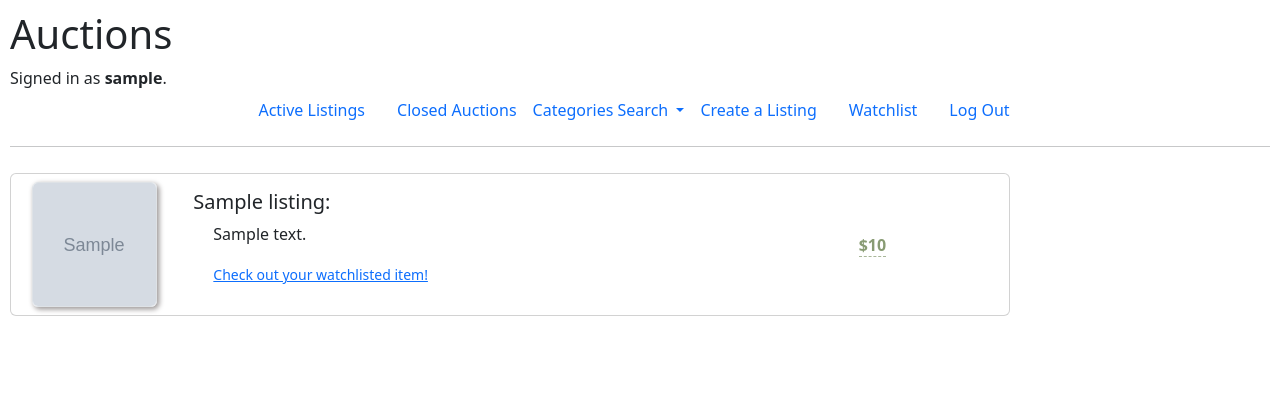
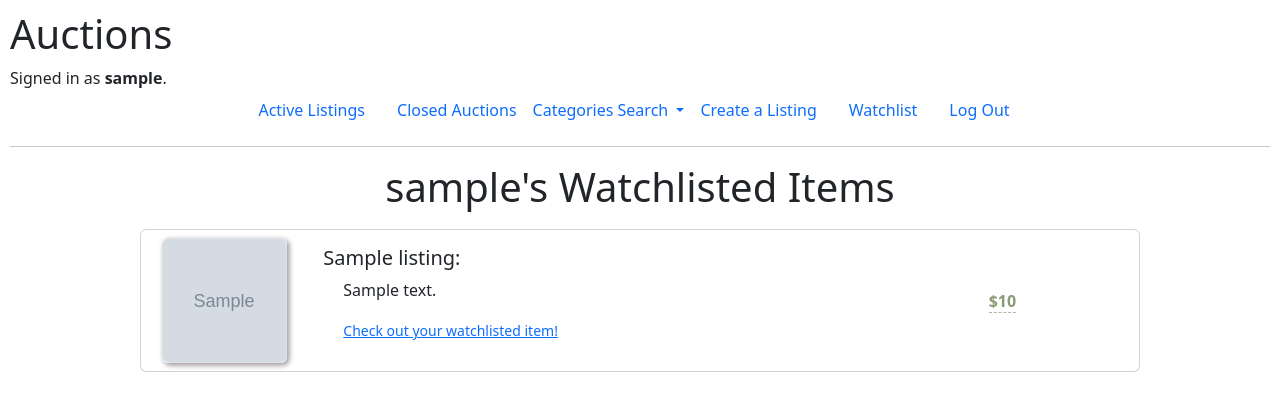
Before and after one commit to NearBee/Commerce, a Django app: a page that uses commerce/auctions/templates/auctions/watchlist.html in a window 1280 px wide. Shown: the top 411 px of the page. Run offline with Django 3.2, Linux system fonts and the light colour scheme; a user stored in the database is signed in; tables that the repository leaves empty hold one stand-in row (values such as "Sample post"); grey boxes marked "Sample" are stand-in pictures; some libraries are stand-ins or nearby versions.

Commit message:
Added uniform style to watchlist

```diff
--- a/commerce/auctions/templates/auctions/watchlist.html
+++ b/commerce/auctions/templates/auctions/watchlist.html
@@ -3,8 +3,12 @@
 {% block title %}Watchlist{% endblock %}
 
 {% block body %}
+
+<h1 class="display-6 text-center">{{user.username}}'s Watchlisted Items</h1>
 {% if watchlisted_items %}
 {% for item in watchlisted_items %}
+<div id="listing_cards" class="row g-0 justify-content-center">
+    <ul id="index_list">
         <ul style="padding: 10px 0 10px 0;">
             <div class="card mb-6" style="max-width: 1000px;">
                 <div class="row g-0">
@@ -17,7 +21,8 @@
                             <h5 class="card-title">{{ item.item_title }}:</h5>
                             <p id="index_item_description" class="card-text">{{ item.item_description }}</p>
                             <p id="index_item_link" class="card-text"><small class="text-muted"><a
-                                href="{% url 'listing' item.id %}">Check out your watchlisted item!</a></small></p>
+                                        href="{% url 'listing' item.id %}">Check out your watchlisted item!</a></small>
+                            </p>
                         </div>
                     </div>
                     <div id="money_col" class="col-md-2 align-items-center">
@@ -28,19 +33,11 @@
                 </div>
             </div>
         </ul>
+    </ul>
+</div>
 
-<!-- <ul>
-    <div class="container text-left">
-        <div class="row row-cols-2 align-items-center">
-            <div class="col-md-10 text-left">
-                <img class="img-thumbnail" src="{{ item.item_picture.url|default_if_none:'question_mark.png' }}"
-                    alt="No image" height="100px" width="100px">
-                {{ item.item_title }}:
-                {{ item.item_description }} |
-                ${{ item.item_initial_price }}
-                <a href="{% url 'listing' item.id %}">Check out your watchlisted item!</a>
-            </div>
-             <div class="col-md-2 text-right">
+<!-- Remove Watchlisted Item Button -->
+<!--  <div class="col-md-2 text-right">
 <form name="remove_button" type="submit" method="post">
 {% csrf_token %}
 <button class="btn btn-outline-danger" name="remove_button" type="submit">Remove</button>
@@ -50,6 +47,7 @@
 </div>
 </div>
 </ul>  -->
+
 {% endfor %}
 {% else %}
 <div id="watchlist_container" class="container">
```
Lines whose indentation alone changed are shown as unchanged.
